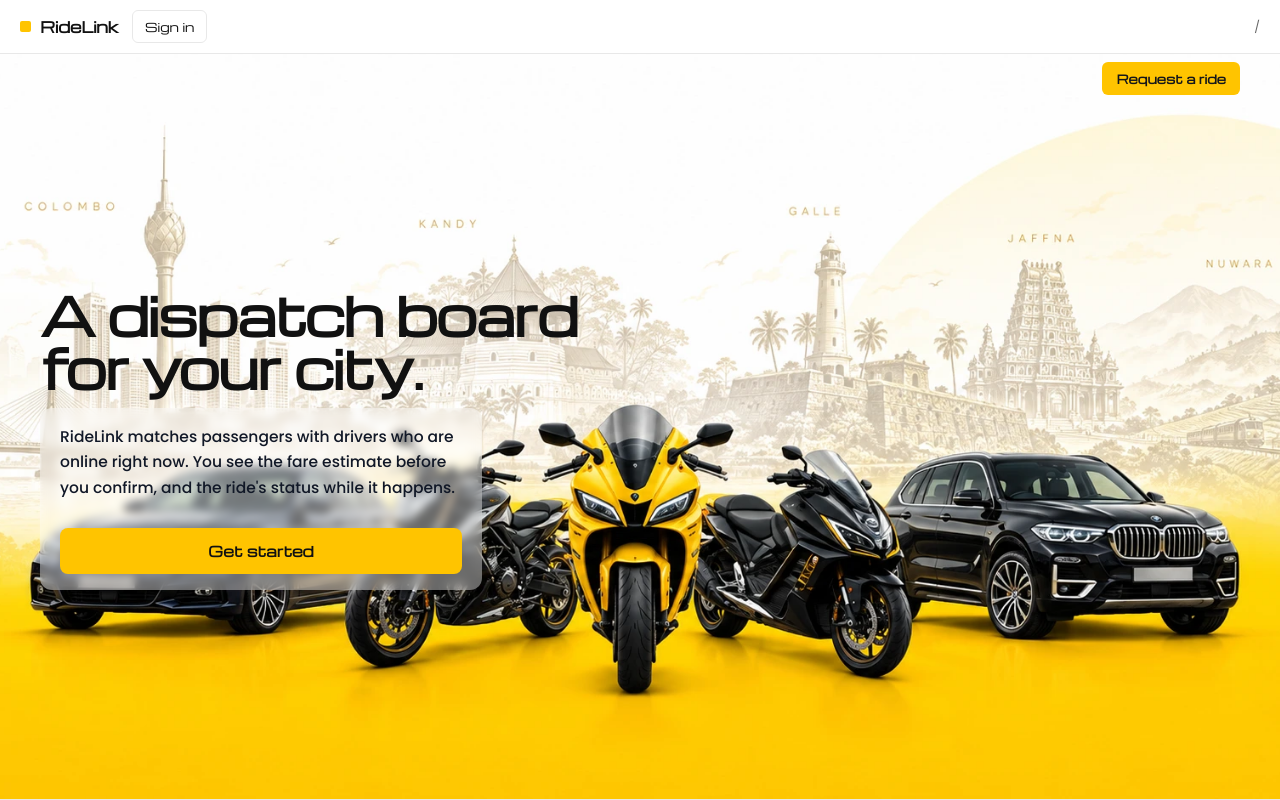
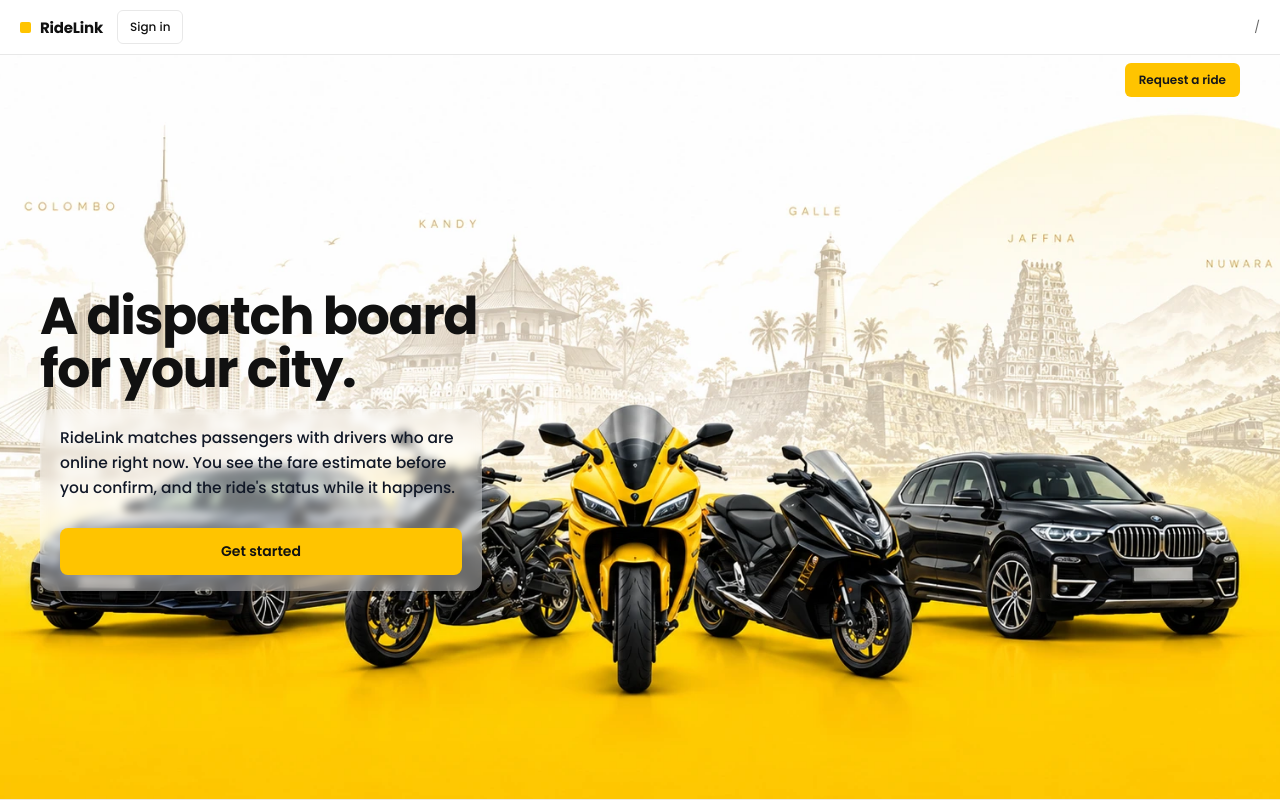
Before and after one commit to ImalkaDevHub/Ridelink, a Next.js app in the folder frontend/: page / in a window 1280 px wide. Shown: the top 800 px of the page. Built offline with nearby package versions, Linux system fonts and the light colour scheme.

Commit message:
font style changed

```diff
--- a/frontend/app/globals.css
+++ b/frontend/app/globals.css
@@ -7,7 +7,7 @@
   --accent: #FFC400;
   --text: #111111;
   --muted: #666666;
-  --font-heading: var(--font-michroma), "Michroma", system-ui, sans-serif;
+  --font-heading: var(--font-poppins), "Poppins", system-ui, sans-serif;
   --font-body: var(--font-poppins), "Poppins", system-ui, sans-serif;
 }
 
--- a/frontend/app/layout.tsx
+++ b/frontend/app/layout.tsx
@@ -1,13 +1,7 @@
 import type { Metadata } from "next";
-import { Michroma, Poppins } from "next/font/google";
+import { Poppins } from "next/font/google";
 import { AuthProvider } from "@/lib/auth";
 import "./globals.css";
-
-const michroma = Michroma({
-  subsets: ["latin"],
-  weight: ["400"],
-  variable: "--font-michroma",
-});
 
 const poppins = Poppins({
   subsets: ["latin"],
@@ -22,7 +16,7 @@
 
 export default function RootLayout({ children }: { children: React.ReactNode }) {
   return (
-    <html lang="en" className={`${michroma.variable} ${poppins.variable}`}>
+    <html lang="en" className={poppins.variable}>
       <body>
         <AuthProvider>{children}</AuthProvider>
       </body>
```
